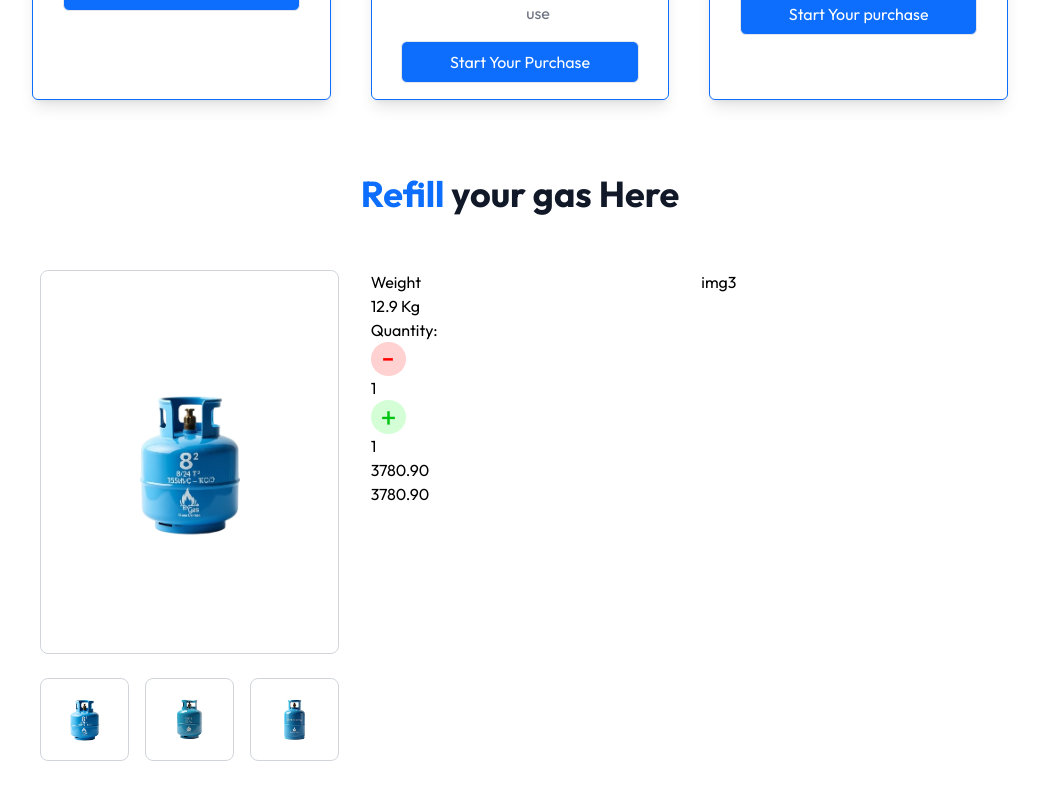
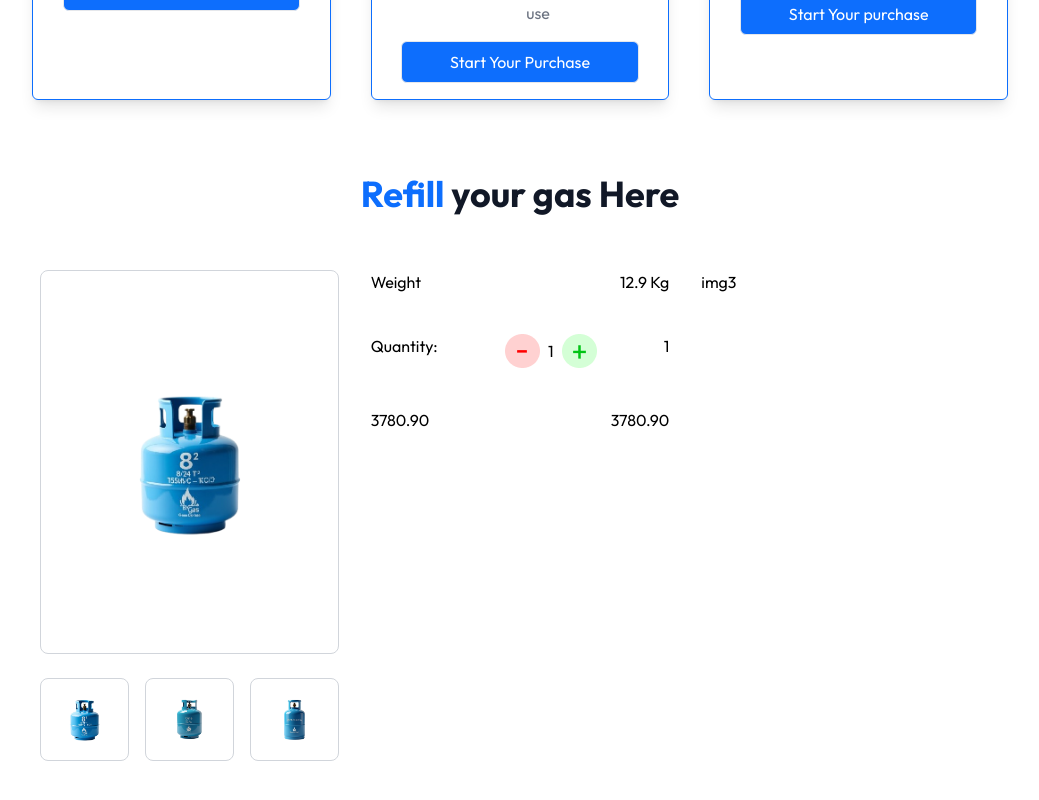
Before and after one commit to gasbygasplc/Supply-Chain-Management-for-Gas-By-Bas-PLC, a React (Vite) app in the folder frontend/: page / in a window 1280 px wide. Shown: the part 1253-2053 px from the top of the page, without its empty margins (120-1159 px from the left). Built offline with nearby package versions, Linux system fonts and the light colour scheme.

Commit message:
Refactor layout of GasRequest component for improved structure and alignment

```diff
--- a/frontend/src/Components/GasRequest.jsx
+++ b/frontend/src/Components/GasRequest.jsx
@@ -48,9 +48,9 @@ const GasRequest = () => {
 
             {/* Gas quantity */}
 
-            <div className='w-full'>
+            <div className='w-full flex flex-col gap-10'>
 
-                <div>
+                <div className='flex justify-between items-center' >
 
                     <p>Weight</p>
 
@@ -58,11 +58,11 @@ const GasRequest = () => {
 
                 </div>
 
-                <div>
+                <div className='flex justify-between'>
 
                     <p>Quantity:</p>
 
-                    <div>
+                    <div className='flex gap-2 items-center'>
 
                         <img src={asstets.remove_icon} alt="" />
 
@@ -77,7 +77,7 @@ const GasRequest = () => {
 
                 </div>
 
-                <div>
+                <div className='flex justify-between items-center'>
 
                     <p>3780.90</p>
 
```
